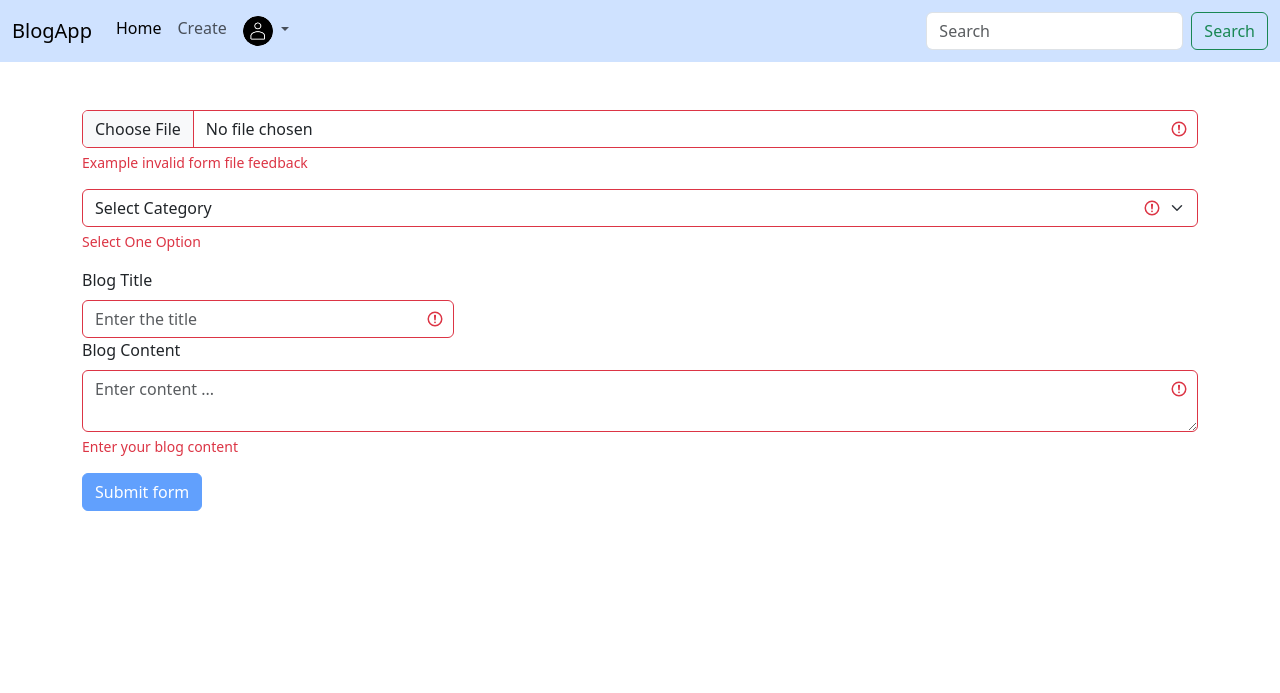
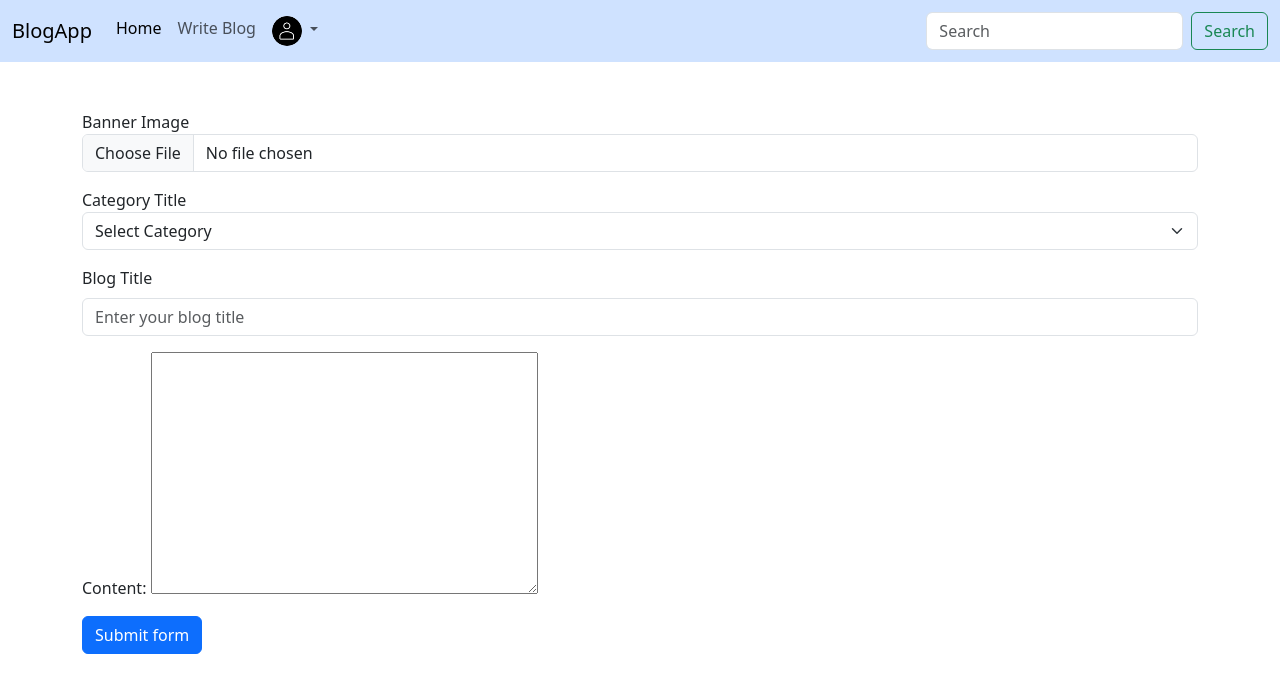
Before and after one commit to Jayesh-cj/Blog, a Django app: page /create/ in a window 1280 px wide. Shown: the top 693 px of the page. Run offline with Django 5.2, Linux system fonts and the light colour scheme; data that the repository does not hold is empty.

Commit message:
Blog create

```diff
--- a/account/views.py
+++ b/account/views.py
@@ -72,4 +72,5 @@ def show_profile(request):
     return render(request, 'account/profile.html')
 
 def logout_page(request):
-    return render(request, 'account/login.html')
+    logout(request)
+    return redirect('/login')
--- /dev/null
+++ b/blogs/forms.py
@@ -0,0 +1,10 @@
+from django import forms
+from froala_editor.widgets import FroalaEditor
+
+from blogs.models import Blog
+
+
+class BlogForm(forms.ModelForm):
+    class Meta:
+        model  = Blog
+        fields = ['content']
--- a/blogs/views.py
+++ b/blogs/views.py
@@ -1,11 +1,13 @@
-from django.shortcuts import render
+from django.shortcuts import redirect, render
 from .models import *
+from .forms import  BlogForm
 
 # Create your views here.
 
 def home(request):
-    print(request.user)
-    return render(request, 'blogs/home.html')
+    return render(request, 'blogs/home.html',{
+        'user' : request.user
+    })
 
 # Get  blog details
 def get_blog(request, id):
@@ -19,7 +21,30 @@ def get_blog(request, id):
 
 
 def create_blog(request):
-    return render(request, 'blogs/create_blog.html')
+    category = Category.objects.all().order_by("category_name")
+    if request.method == 'POST':
+        frm = BlogForm(request.POST)
+        category = request.POST.get('category')
+        title = request.POST.get('title')
+        banner = request.FILES.get('banner')
+
+        if frm.is_valid():
+            content = frm.cleaned_data['content']
+
+            Blog.objects.create(
+                title = title,
+                content = content,
+                category = Category.objects.get(id = category),
+                user = request.user,
+                image = banner
+            )
+            return redirect('/')
+
+    return render(request, 'blogs/create_blog.html',{
+        'frm': BlogForm,
+        'categories' : category
+    })
+
 
 def edit_blog(request):
     return render(request, 'blogs/create_blog.html',{
--- a/templates/blogs/create_blog.html
+++ b/templates/blogs/create_blog.html
@@ -4,39 +4,37 @@
 
 <div class="container mt-5">
     <div class="row">
-        <form class="was-validated" novalidate>
+        <form method="post" enctype="multipart/form-data">
+            {% csrf_token %}
             <div class="mb-3">
-                <input type="file" class="form-control" aria-label="file example" required>
+                <label for="bannerImage">Banner Image</label>
+                <input type="file" name="banner" class="form-control" aria-label="file example" required>
                 <div class="invalid-feedback">Example invalid form file feedback</div>
             </div>
 
             <div class="mb-3">
-                <select class="form-select" required aria-label="select example">
+                <label for="categoryTitle">Category Title</label>
+                <select class="form-select" name="category" required aria-label="Select Category">
                     <option value="">Select Category</option>
-                    <option value="1">One</option>
-                    <option value="2">Two</option>
-                    <option value="3">Three</option>
+                    {% for category in categories %}
+                        <option style="color: black;" value="{{category.id}}">{{category.category_name}}</option>
+                    {% endfor %}
                 </select>
                 <div class="invalid-feedback">Select One Option</div>
             </div>
 
-            <div class="col-md-4">
-                <label for="validationDefault01" class="form-label">Blog Title</label>
-                <input type="text" class="form-control" id="validationDefault01" value="{{update}}"
-                    placeholder="Enter the title" required>
+            <div class="mb-3">
+                <label for="exampleFormControlInput1" class="form-label">Blog Title</label>
+                <input type="text" name="title" class="form-control" id="exampleFormControlInput1" placeholder="Enter your blog title">
+              </div>
+
+            <div class="mb-3">
+                {{frm.media}}
+                {{frm.as_p}}
             </div>
 
             <div class="mb-3">
-                <label for="validationTextarea" class="form-label">Blog Content</label>
-                <textarea class="form-control" id="validationTextarea" placeholder="Enter content ..." required
-                    cols="50">{{update}}</textarea>
-                <div class="invalid-feedback">
-                    Enter your blog content
-                </div>
-            </div>
-
-            <div class="mb-3">
-                <button class="btn btn-primary" type="submit" disabled>Submit form</button>
+                <button class="btn btn-primary" type="submit">Submit form</button>
             </div>
         </form>
     </div>
--- a/templates/blogs/header.html
+++ b/templates/blogs/header.html
@@ -39,12 +39,12 @@
             <a class="nav-link active" aria-current="page" href="{% url 'home' %}">Home</a>
           </li>
           <li class="nav-item">
-            <a class="nav-link" href="{% url 'create_blog' %}">Create</a>
+            <a class="nav-link" href="{% url 'create_blog' %}">Write Blog</a>
           </li>
           <li class="nav-item dropdown">
             <a class="nav-link dropdown-toggle" href="#" role="button" data-bs-toggle="dropdown" aria-expanded="false">
               {% if request.user.is_authenticated %}
-              <img src="../media/files/blogs/KBFC-S11-FIXTURE-1-01.jpeg-1536x864.jpg" style="width: 30px; height: 30px;"
+              <img src="{{request.user.profile_pi.picture.url}}" style="width: 30px; height: 30px;"
                 class="rounded-circle" alt="...">
               {% else %}
               <img src="{% static '/Images/no-face-1.png' %} " style="width: 30px; height: 30px;" class="rounded-circle"
```
Also changed, not shown: media/files/blogs/KBFC-S11-FIXTURE-1-01_RhpENbh.jpeg-1536x864.jpg (added), media/uploads/froala_editor/images/KBFC-S11-FIXTURE-1-01.jpeg-1536x864.jpg (added), media/uploads/froala_editor/images/manjappada.jpeg (added), 1 other file.
